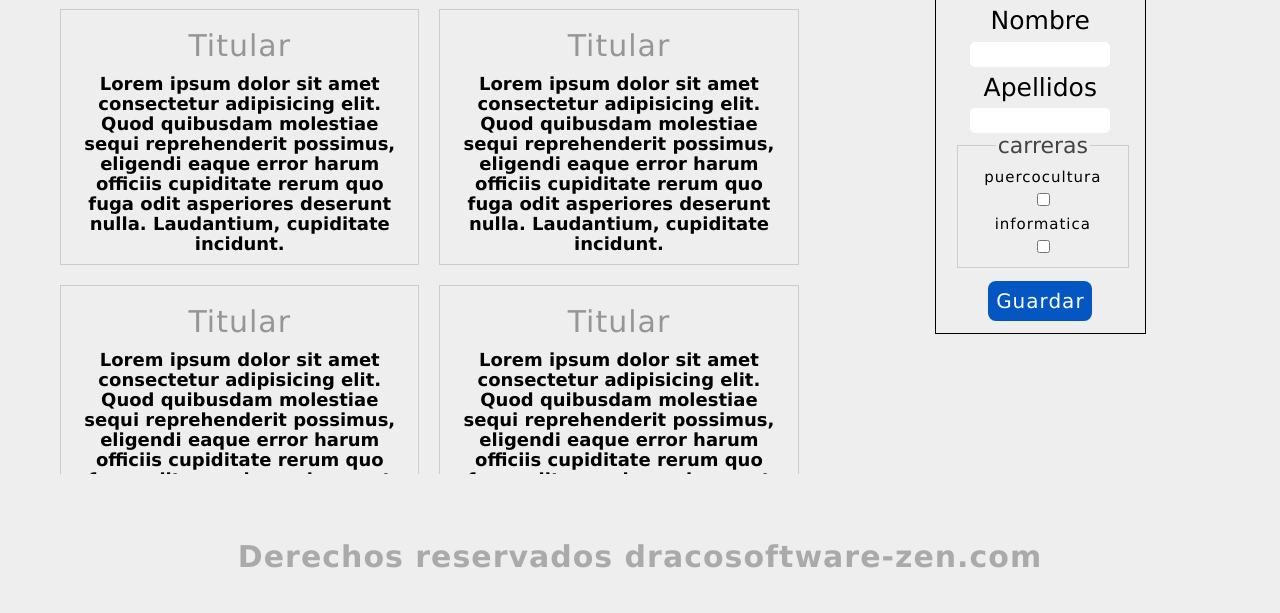
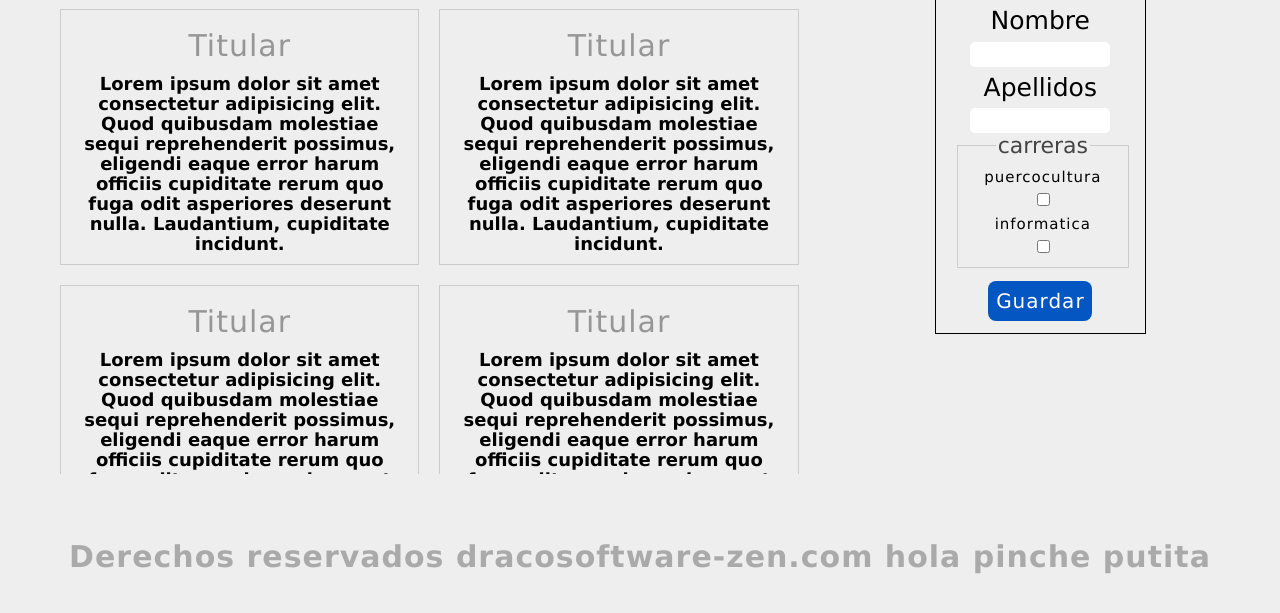
Before and after one commit to georgezen/master_php, a PHP site: page / in a window 1280 px wide. Shown: the part 116-729 px from the top of the page. Run offline with PHP 8.4, Linux system fonts and the light colour scheme.

Commit message:
adicion de texto

```diff
--- a/maqueta_regreso/index.php
+++ b/maqueta_regreso/index.php
@@ -84,7 +84,7 @@
 
         <footer class="footer">
             <div class="cont_info_f">
-                <span>Derechos reservados dracosoftware-zen.com</span>
+                <span>Derechos reservados dracosoftware-zen.com hola pinche putita</span>
             </div>
         </footer>
     </div>
```
